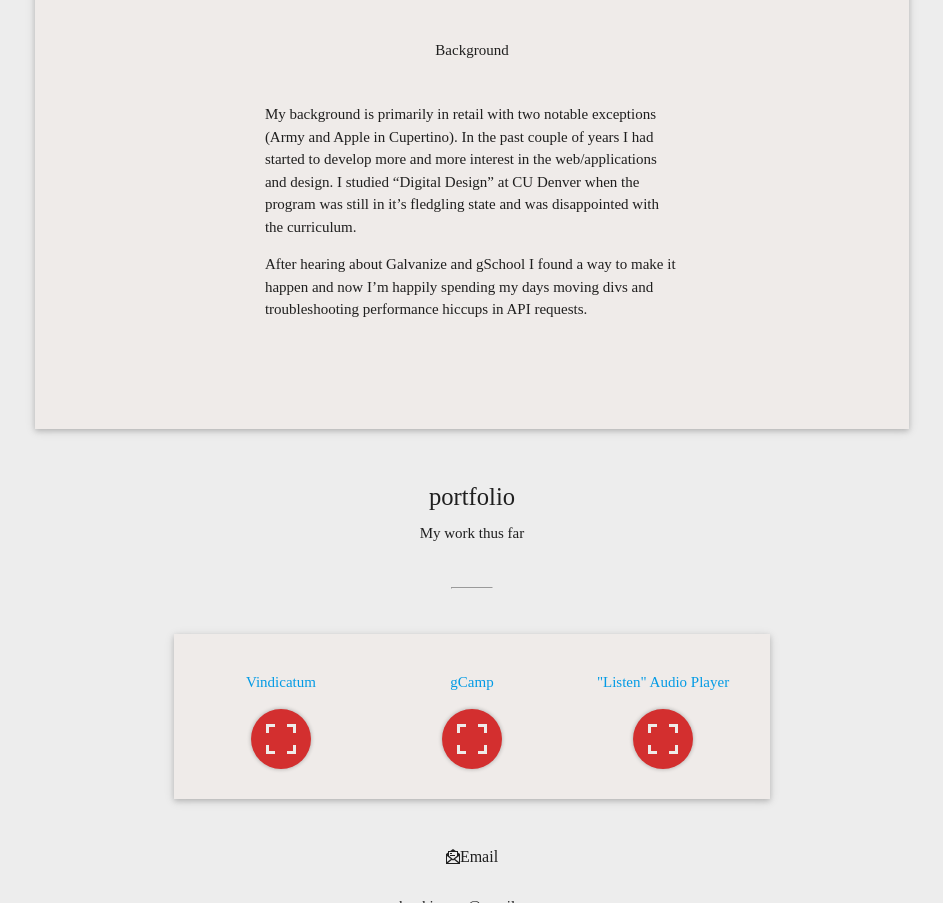
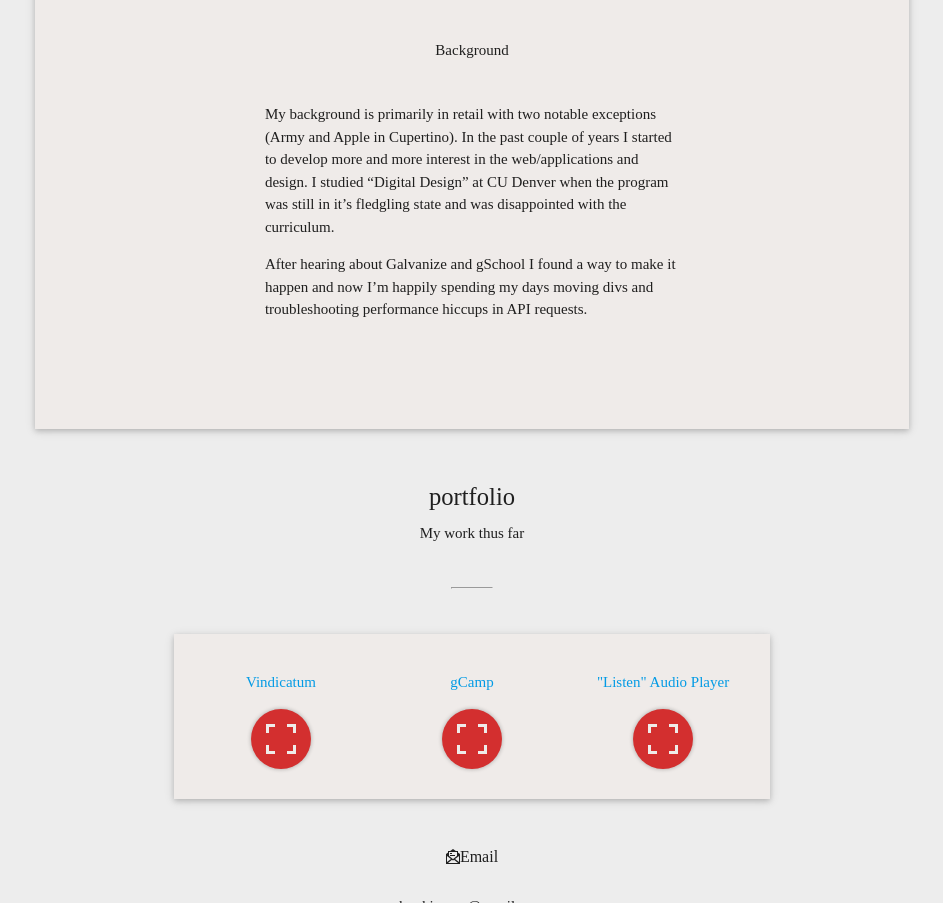
Before and after one commit to Houndsto0th/personalsite, a plain HTML site: page public/index.html in a window 1280 px wide. Shown: the part 1378-2281 px from the top of the page, without its empty margins (168-1111 px from the left). Drawn offline with nearby package versions, Linux system fonts and the light colour scheme; a web font is replaced by a local one.

Commit message:
editorial stuff on text

```diff
--- a/public/index.html
+++ b/public/index.html
@@ -81,7 +81,7 @@
             <p>I love having a hand in both construction and design and I want to find a place that allows me to get incredible at both sides of the “developer/designer” coin.</p>
             <br>
             <h6>Background</h6>
-            <p>My background is primarily in retail with two notable exceptions (Army and Apple in Cupertino). In the past couple of years I had started to develop more and more interest in the web/applications and design. I studied “Digital Design” at CU Denver when the program was still in it’s fledgling state and was disappointed with the curriculum.</p>
+            <p>My background is primarily in retail with two notable exceptions (Army and Apple in Cupertino). In the past couple of years I started to develop more and more interest in the web/applications and design. I studied “Digital Design” at CU Denver when the program was still in it’s fledgling state and was disappointed with the curriculum.</p>
             <p> After hearing about Galvanize and gSchool I found a way to make it happen and now I’m happily spending my days moving divs and troubleshooting performance hiccups in API requests.</p>
           </div>
           <div class="col s12 m6 l6 offset-l3">
```
